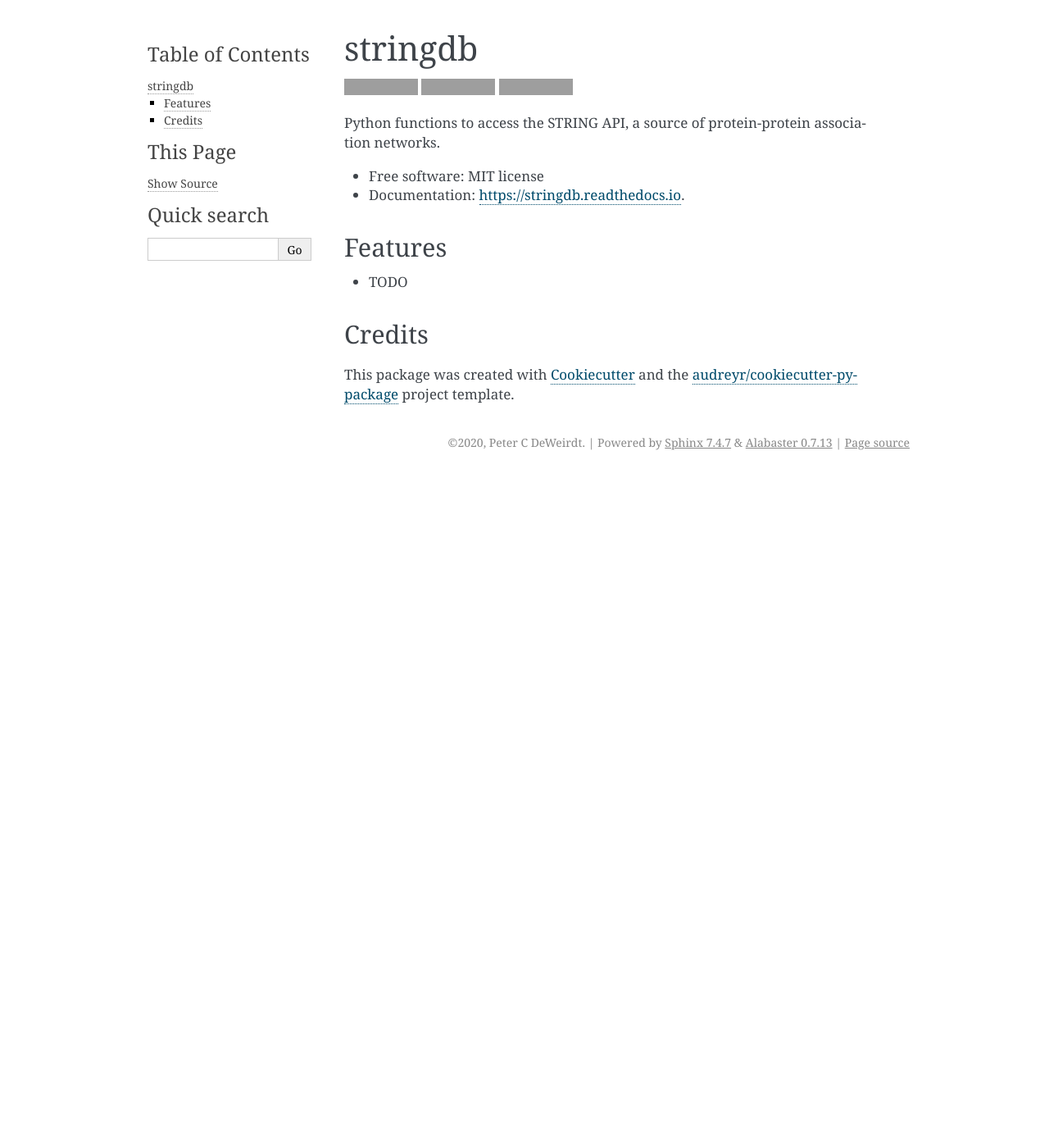
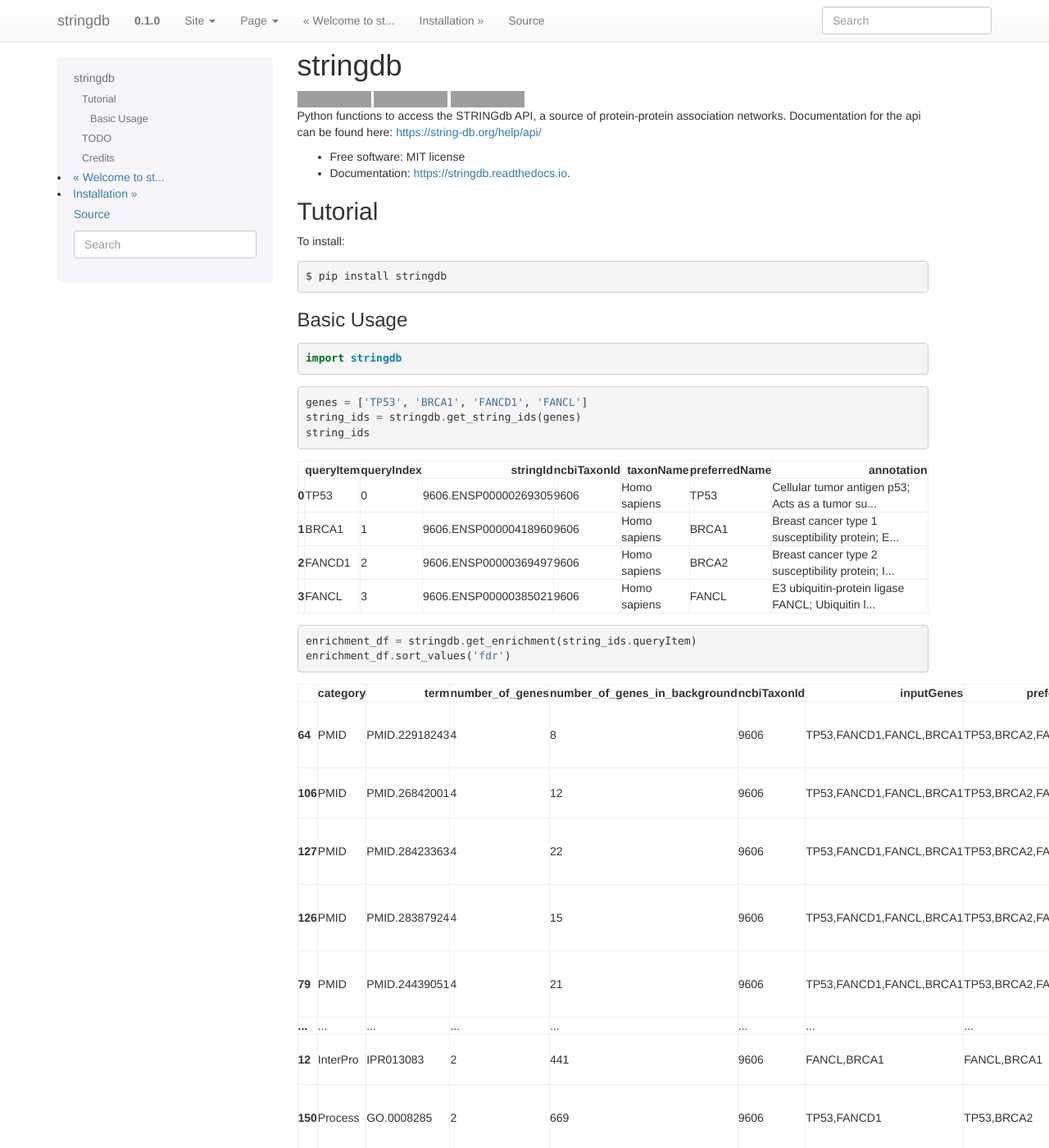
Before and after one commit to gpp-rnd/stringdb, a Sphinx documentation site: the page built from docs/readme.rst, in a window 1280 px wide and 1400 px high. Shown: the whole window at 82% size. Built offline with Sphinx 7.4.7, drawn with Linux system fonts in a browser that asks for light colours; pages that are not in the unit, such as notebooks, are missing from menus; some of the changed text lies outside the part shown; grey boxes are pictures that could not be loaded.

Commit message:
code: added basic functionality for querying the stringdb

```diff
--- a/README.rst
+++ b/README.rst
@@ -16,17 +16,310 @@
 
 
 
-Python functions to access the STRING API, a source of protein-protein association networks.
-
+Python functions to access the STRINGdb API, a source of protein-protein association networks.
+Documentation for the api can be found here: https://string-db.org/help/api/
 
 * Free software: MIT license
 * Documentation: https://stringdb.readthedocs.io.
 
+Tutorial
+--------
+To install::
 
-Features
---------
+    $ pip install stringdb
 
-* TODO
+Basic Usage
+^^^^^^^^^^^
+
+.. code:: ipython3
+
+    import stringdb
+
+.. code:: ipython3
+
+    genes = ['TP53', 'BRCA1', 'FANCD1', 'FANCL']
+    string_ids = stringdb.get_string_ids(genes)
+    string_ids
+
+
+
+
+.. raw:: html
+
+    <div>
+    <style scoped>
+        .dataframe tbody tr th:only-of-type {
+            vertical-align: middle;
+        }
+
+        .dataframe tbody tr th {
+            vertical-align: top;
+        }
+
+        .dataframe thead th {
+            text-align: right;
+        }
+    </style>
+    <table border="1" class="dataframe">
+      <thead>
+        <tr style="text-align: right;">
+          <th></th>
+          <th>queryItem</th>
+          <th>queryIndex</th>
+          <th>stringId</th>
+          <th>ncbiTaxonId</th>
+          <th>taxonName</th>
+          <th>preferredName</th>
+          <th>annotation</th>
+        </tr>
+      </thead>
+      <tbody>
+        <tr>
+          <th>0</th>
+          <td>TP53</td>
+          <td>0</td>
+          <td>9606.ENSP00000269305</td>
+          <td>9606</td>
+          <td>Homo sapiens</td>
+          <td>TP53</td>
+          <td>Cellular tumor antigen p53; Acts as a tumor su...</td>
+        </tr>
+        <tr>
+          <th>1</th>
+          <td>BRCA1</td>
+          <td>1</td>
+          <td>9606.ENSP00000418960</td>
+          <td>9606</td>
+          <td>Homo sapiens</td>
+          <td>BRCA1</td>
+          <td>Breast cancer type 1 susceptibility protein; E...</td>
+        </tr>
+        <tr>
+          <th>2</th>
+          <td>FANCD1</td>
+          <td>2</td>
+          <td>9606.ENSP00000369497</td>
+          <td>9606</td>
+          <td>Homo sapiens</td>
+          <td>BRCA2</td>
+          <td>Breast cancer type 2 susceptibility protein; I...</td>
+        </tr>
+        <tr>
+          <th>3</th>
+          <td>FANCL</td>
+          <td>3</td>
+          <td>9606.ENSP00000385021</td>
+          <td>9606</td>
+          <td>Homo sapiens</td>
+          <td>FANCL</td>
+          <td>E3 ubiquitin-protein ligase FANCL; Ubiquitin l...</td>
+        </tr>
+      </tbody>
+    </table>
+    </div>
+
+
+
+.. code:: ipython3
+
+    enrichment_df = stringdb.get_enrichment(string_ids.queryItem)
+    enrichment_df.sort_values('fdr')
+
+
+
+
+.. raw:: html
+
+    <div>
+    <style scoped>
+        .dataframe tbody tr th:only-of-type {
+            vertical-align: middle;
+        }
+
+        .dataframe tbody tr th {
+            vertical-align: top;
+        }
+
+        .dataframe thead th {
+            text-align: right;
+        }
+    </style>
+    <table border="1" class="dataframe">
+      <thead>
+        <tr style="text-align: right;">
+          <th></th>
+          <th>category</th>
+          <th>term</th>
+          <th>number_of_genes</th>
+          <th>number_of_genes_in_background</th>
+          <th>ncbiTaxonId</th>
+          <th>inputGenes</th>
+          <th>preferredNames</th>
+          <th>p_value</th>
+          <th>fdr</th>
+          <th>description</th>
+        </tr>
+      </thead>
+      <tbody>
+        <tr>
+          <th>64</th>
+          <td>PMID</td>
+          <td>PMID.22918243</td>
+          <td>4</td>
+          <td>8</td>
+          <td>9606</td>
+          <td>TP53,FANCD1,FANCL,BRCA1</td>
+          <td>TP53,BRCA2,FANCL,BRCA1</td>
+          <td>8.100000e-14</td>
+          <td>1.160000e-08</td>
+          <td>(2012) Switch of FANCL, a key FA-BRCA componen...</td>
+        </tr>
+        <tr>
+          <th>106</th>
+          <td>PMID</td>
+          <td>PMID.26842001</td>
+          <td>4</td>
+          <td>12</td>
+          <td>9606</td>
+          <td>TP53,FANCD1,FANCL,BRCA1</td>
+          <td>TP53,BRCA2,FANCL,BRCA1</td>
+          <td>2.980000e-13</td>
+          <td>2.140000e-08</td>
+          <td>(2016) Fanconi anemia genes in lung adenocarci...</td>
+        </tr>
+        <tr>
+          <th>127</th>
+          <td>PMID</td>
+          <td>PMID.28423363</td>
+          <td>4</td>
+          <td>22</td>
+          <td>9606</td>
+          <td>TP53,FANCD1,FANCL,BRCA1</td>
+          <td>TP53,BRCA2,FANCL,BRCA1</td>
+          <td>2.450000e-12</td>
+          <td>2.390000e-08</td>
+          <td>(2017) Multiple-gene panel analysis in a case ...</td>
+        </tr>
+        <tr>
+          <th>126</th>
+          <td>PMID</td>
+          <td>PMID.28387924</td>
+          <td>4</td>
+          <td>15</td>
+          <td>9606</td>
+          <td>TP53,FANCD1,FANCL,BRCA1</td>
+          <td>TP53,BRCA2,FANCL,BRCA1</td>
+          <td>6.340000e-13</td>
+          <td>2.390000e-08</td>
+          <td>(2017) High number of kinome-mutations in non-...</td>
+        </tr>
+        <tr>
+          <th>79</th>
+          <td>PMID</td>
+          <td>PMID.24439051</td>
+          <td>4</td>
+          <td>21</td>
+          <td>9606</td>
+          <td>TP53,FANCD1,FANCL,BRCA1</td>
+          <td>TP53,BRCA2,FANCL,BRCA1</td>
+          <td>2.070000e-12</td>
+          <td>2.390000e-08</td>
+          <td>(2014) Poly(ADP-ribose) polymerase inhibitor C...</td>
+        </tr>
+        <tr>
+          <th>...</th>
+          <td>...</td>
+          <td>...</td>
+          <td>...</td>
+          <td>...</td>
+          <td>...</td>
+          <td>...</td>
+          <td>...</td>
+          <td>...</td>
+          <td>...</td>
+          <td>...</td>
+        </tr>
+        <tr>
+          <th>12</th>
+          <td>InterPro</td>
+          <td>IPR013083</td>
+          <td>2</td>
+          <td>441</td>
+          <td>9606</td>
+          <td>FANCL,BRCA1</td>
+          <td>FANCL,BRCA1</td>
+          <td>3.000000e-03</td>
+          <td>4.170000e-02</td>
+          <td>Zinc finger, RING/FYVE/PHD-type</td>
+        </tr>
+        <tr>
+          <th>150</th>
+          <td>Process</td>
+          <td>GO.0008285</td>
+          <td>2</td>
+          <td>669</td>
+          <td>9606</td>
+          <td>TP53,FANCD1</td>
+          <td>TP53,BRCA2</td>
+          <td>6.700000e-03</td>
+          <td>4.210000e-02</td>
+          <td>negative regulation of cell population prolife...</td>
+        </tr>
+        <tr>
+          <th>149</th>
+          <td>Process</td>
+          <td>GO.0008283</td>
+          <td>2</td>
+          <td>676</td>
+          <td>9606</td>
+          <td>TP53,FANCD1</td>
+          <td>TP53,BRCA2</td>
+          <td>6.900000e-03</td>
+          <td>4.260000e-02</td>
+          <td>cell population proliferation</td>
+        </tr>
+        <tr>
+          <th>141</th>
+          <td>Process</td>
+          <td>GO.0006325</td>
+          <td>2</td>
+          <td>683</td>
+          <td>9606</td>
+          <td>TP53,FANCD1</td>
+          <td>TP53,BRCA2</td>
+          <td>7.000000e-03</td>
+          <td>4.310000e-02</td>
+          <td>chromatin organization</td>
+        </tr>
+        <tr>
+          <th>22</th>
+          <td>Keyword</td>
+          <td>KW-0007</td>
+          <td>3</td>
+          <td>3335</td>
+          <td>9606</td>
+          <td>TP53,FANCL,BRCA1</td>
+          <td>TP53,FANCL,BRCA1</td>
+          <td>1.730000e-02</td>
+          <td>4.760000e-02</td>
+          <td>Acetylation</td>
+        </tr>
+      </tbody>
+    </table>
+    <p>195 rows × 10 columns</p>
+    </div>
+
+
+
+We support 5 functions for querying a list of stringIds, which follow
+the patter get\_\*
+
+\* can be 'enrichment', 'interaction\_partners', 'ppi\_enrichment',
+'network', and 'functional\_annotation'
+
+
+TODO
+----
 
 Credits
 -------
--- a/docs/conf.py
+++ b/docs/conf.py
@@ -22,6 +22,8 @@
 sys.path.insert(0, os.path.abspath('..'))
 
 import stringdb
+import sphinx_bootstrap_theme
+
 
 # -- General configuration ---------------------------------------------
 
@@ -31,7 +33,7 @@
 
 # Add any Sphinx extension module names here, as strings. They can be
 # extensions coming with Sphinx (named 'sphinx.ext.*') or your custom ones.
-extensions = ['sphinx.ext.autodoc', 'sphinx.ext.viewcode']
+extensions = ['sphinx.ext.autodoc', 'sphinx.ext.viewcode', 'sphinx.ext.napoleon']
 
 # Add any paths that contain templates here, relative to this directory.
 templates_path = ['_templates']
@@ -83,7 +85,8 @@
 # The theme to use for HTML and HTML Help pages.  See the documentation for
 # a list of builtin themes.
 #
-html_theme = 'alabaster'
+html_theme = 'bootstrap'
+html_theme_path = sphinx_bootstrap_theme.get_html_theme_path()
 
 # Theme options are theme-specific and customize the look and feel of a
 # theme further.  For a list of options available for each theme, see the
--- /dev/null
+++ b/docs/requirements.txt
@@ -0,0 +1 @@
+sphinx_bootstrap_theme
--- a/setup.py
+++ b/setup.py
@@ -10,7 +10,7 @@
 with open('HISTORY.rst') as history_file:
     history = history_file.read()
 
-requirements = [ ]
+requirements = ['pandas', ]
 
 setup_requirements = ['pytest-runner', ]
 
--- a/stringdb/__init__.py
+++ b/stringdb/__init__.py
@@ -1,4 +1,5 @@
-"""Top-level package for stringdb."""
+"""Top-level package for stringdb. Imports the api module"""
+from .api import *
 
 __author__ = """Peter C DeWeirdt"""
 __email__ = 'petedeweirdt@gmail.com'
```
Also changed, not shown: docs/modules.rst (added, +7 -0 lines), docs/stringdb.rst (added, +22 -0 lines), .readthedocs.yml (added), 5 other files.
